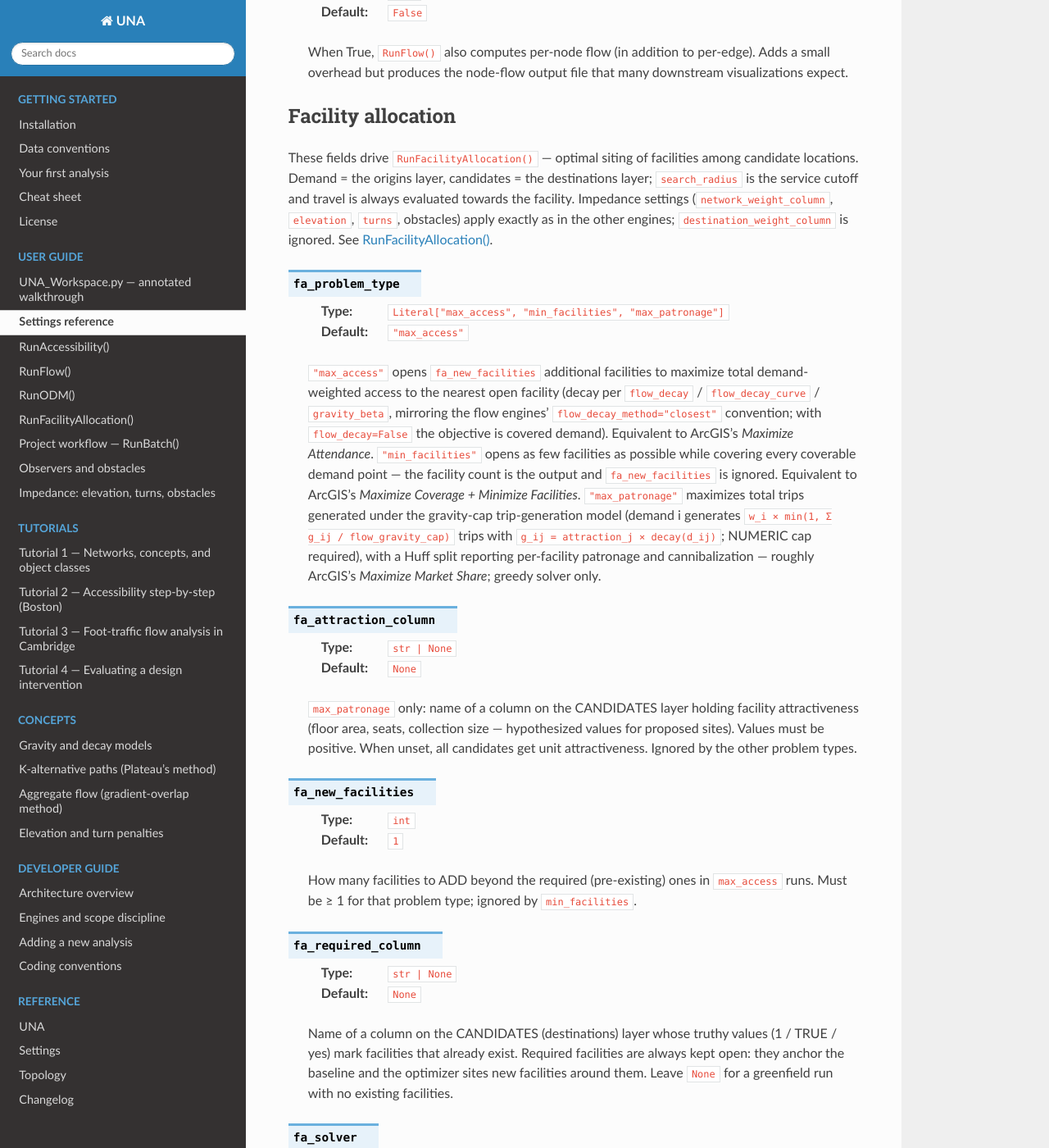
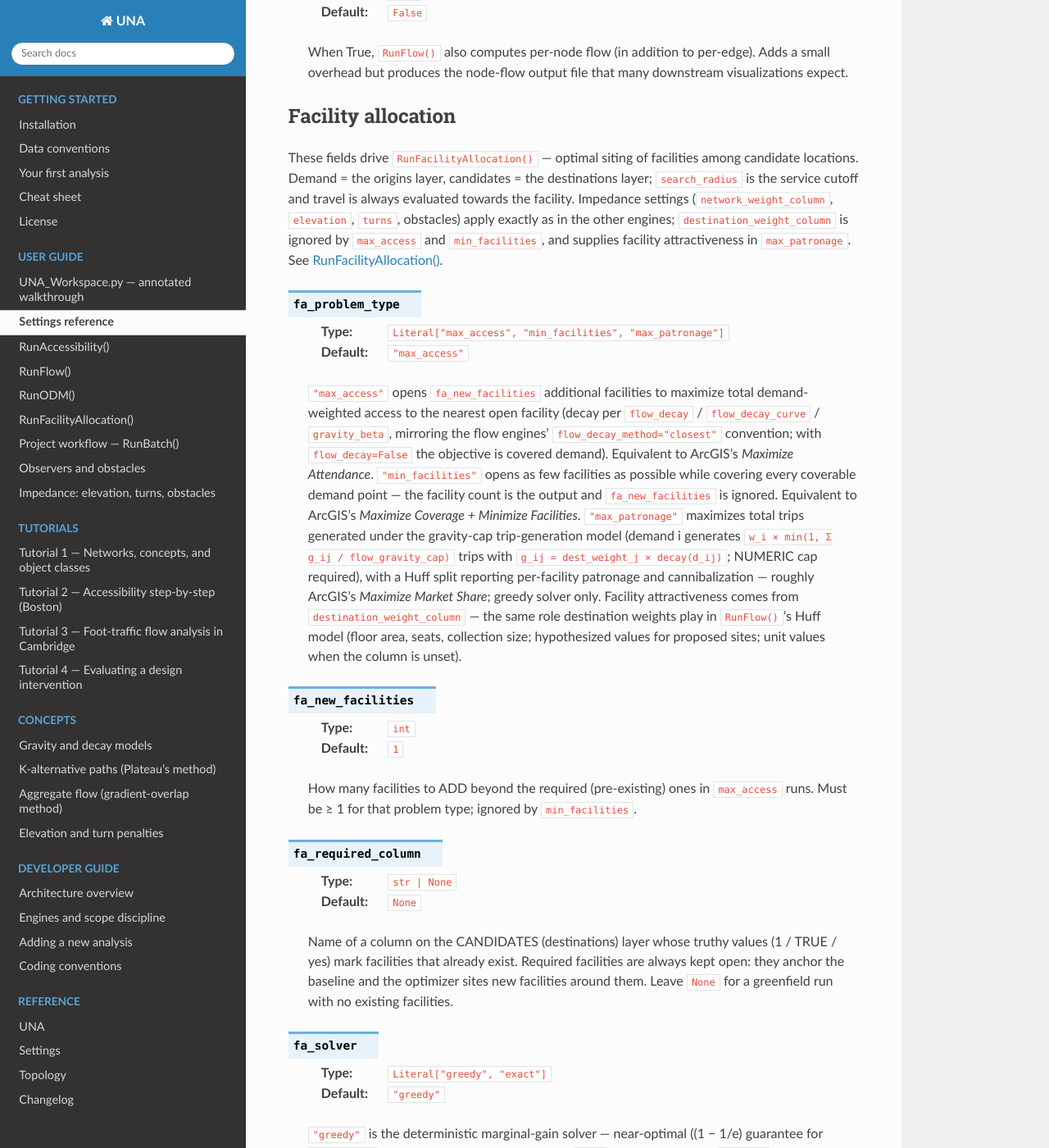
Before and after one commit to City-Form-Lab/urban_network_analysis, a Sphinx documentation site: the page built from docs/user_guide/settings_reference.rst, in a window 1280 px wide and 1400 px high, scrolled down 19709 px. Shown: the whole window at 82% size. Built offline with Sphinx 7.4.7 and the Read the Docs theme 3.1.0, drawn with Linux system fonts in a browser that asks for light colours.

Commit message:
max_patronage: attractiveness from destination_weight_column (drop fa_attraction_column) — destination weights play the same role as in RunFlow's Huff model; weighted-attraction test added

```diff
--- a/docs/changelog.rst
+++ b/docs/changelog.rst
@@ -24,7 +24,8 @@ This page will track changes in future UNA releases.
   destinations layer. A third problem type, ``max_patronage``,
   maximizes total trips generated under the gravity-cap
   trip-generation model with Huff-split per-facility patronage
-  (candidate attractiveness via ``fa_attraction_column``) — roughly
+  (candidate attractiveness via ``destination_weight_column``, as in
+  ``RunFlow()``'s Huff model) — roughly
   ArcGIS's *Maximize Market Share*. Batch support:
   ``RunBatch("facility_allocation", pairing_file=...)`` with
   composite output on ``fa_access`` / ``fa_covered``.
--- a/docs/user_guide/settings_reference.rst
+++ b/docs/user_guide/settings_reference.rst
@@ -970,8 +970,9 @@ candidates = the destinations layer; ``search_radius`` is the service
 cutoff and travel is always evaluated towards the facility. Impedance
 settings (``network_weight_column``, ``elevation``, ``turns``,
 obstacles) apply exactly as in the other engines;
-``destination_weight_column`` is ignored. See
-:doc:`run_facility_allocation`.
+``destination_weight_column`` is ignored by ``max_access`` and
+``min_facilities``, and supplies facility attractiveness in
+``max_patronage``. See :doc:`run_facility_allocation`.
 
 .. py:data:: fa_problem_type
 
@@ -991,21 +992,14 @@ obstacles) apply exactly as in the other engines;
    Coverage + Minimize Facilities*. ``"max_patronage"`` maximizes
    total trips generated under the gravity-cap trip-generation model
    (demand i generates ``w_i × min(1, Σ g_ij / flow_gravity_cap)``
-   trips with ``g_ij = attraction_j × decay(d_ij)``; NUMERIC cap
+   trips with ``g_ij = dest_weight_j × decay(d_ij)``; NUMERIC cap
    required), with a Huff split reporting per-facility patronage and
    cannibalization — roughly ArcGIS's *Maximize Market Share*; greedy
-   solver only.
-
-.. py:data:: fa_attraction_column
-
-   :Type: ``str | None``
-   :Default: ``None``
-
-   ``max_patronage`` only: name of a column on the CANDIDATES layer
-   holding facility attractiveness (floor area, seats, collection
-   size — hypothesized values for proposed sites). Values must be
-   positive. When unset, all candidates get unit attractiveness.
-   Ignored by the other problem types.
+   solver only. Facility attractiveness comes from
+   ``destination_weight_column`` — the same role destination weights
+   play in ``RunFlow()``'s Huff model (floor area, seats, collection
+   size; hypothesized values for proposed sites; unit values when the
+   column is unset).
 
 .. py:data:: fa_new_facilities
 
```
Also changed, not shown: docs/user_guide/run_facility_allocation.rst (+10 -6 lines), 3 other files.
